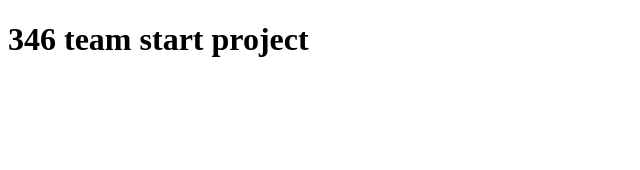
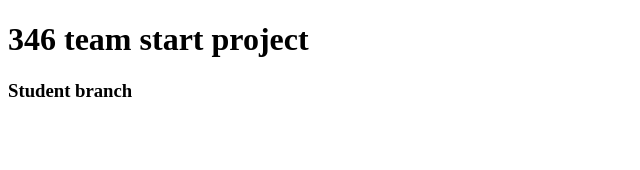
Before and after one commit to Ziyoviddin880/team346, a React (Vite) app: page / in a window 1280 px wide. Shown: the top 170 px of the page, without its empty margins (0-640 px from the left). Built offline with nearby package versions, Linux system fonts and the light colour scheme.

Commit message:
add student

```diff
--- a/src/App.jsx
+++ b/src/App.jsx
@@ -4,6 +4,7 @@ function App() {
   return (
     <div>
       <h1>346 team start project</h1>
+      <h3>Student branch</h3>
     </div>
   );
 }
```
